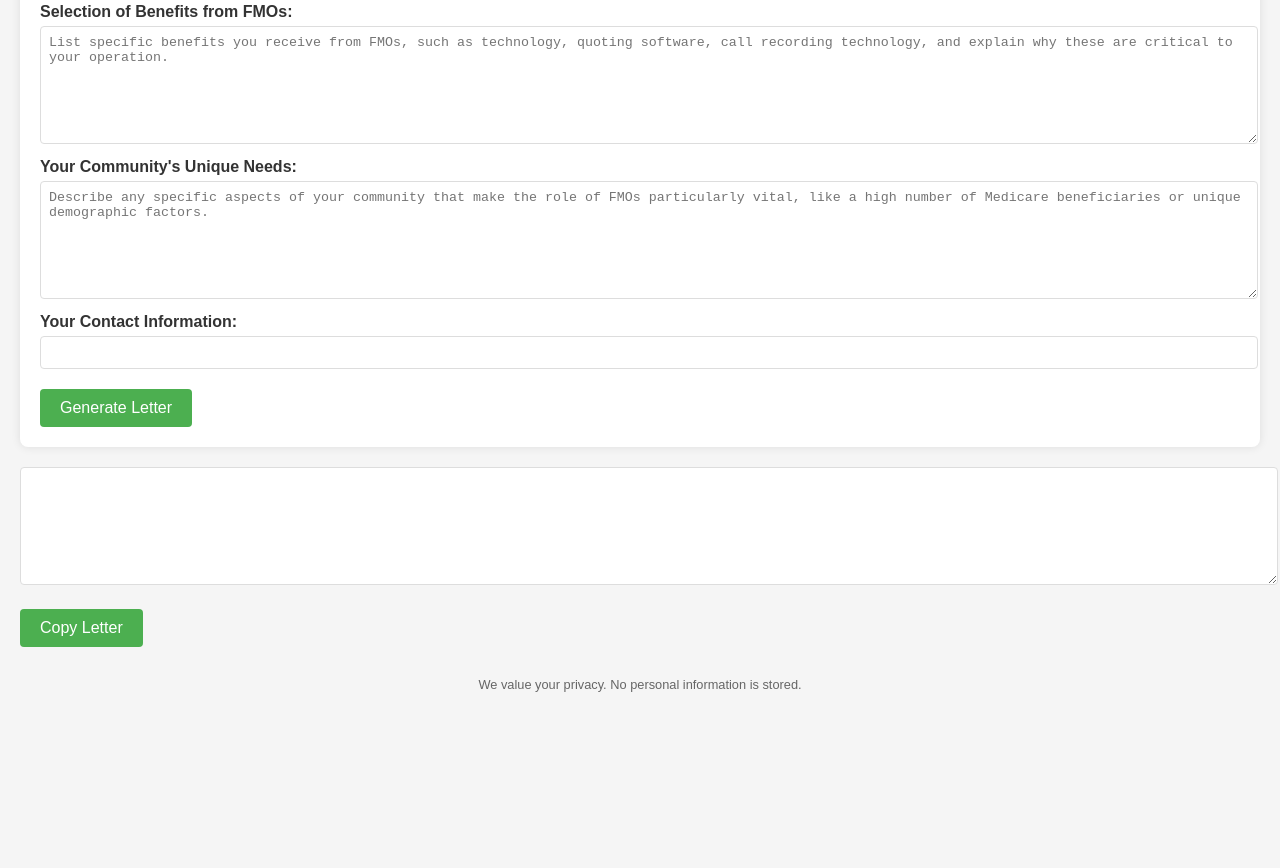
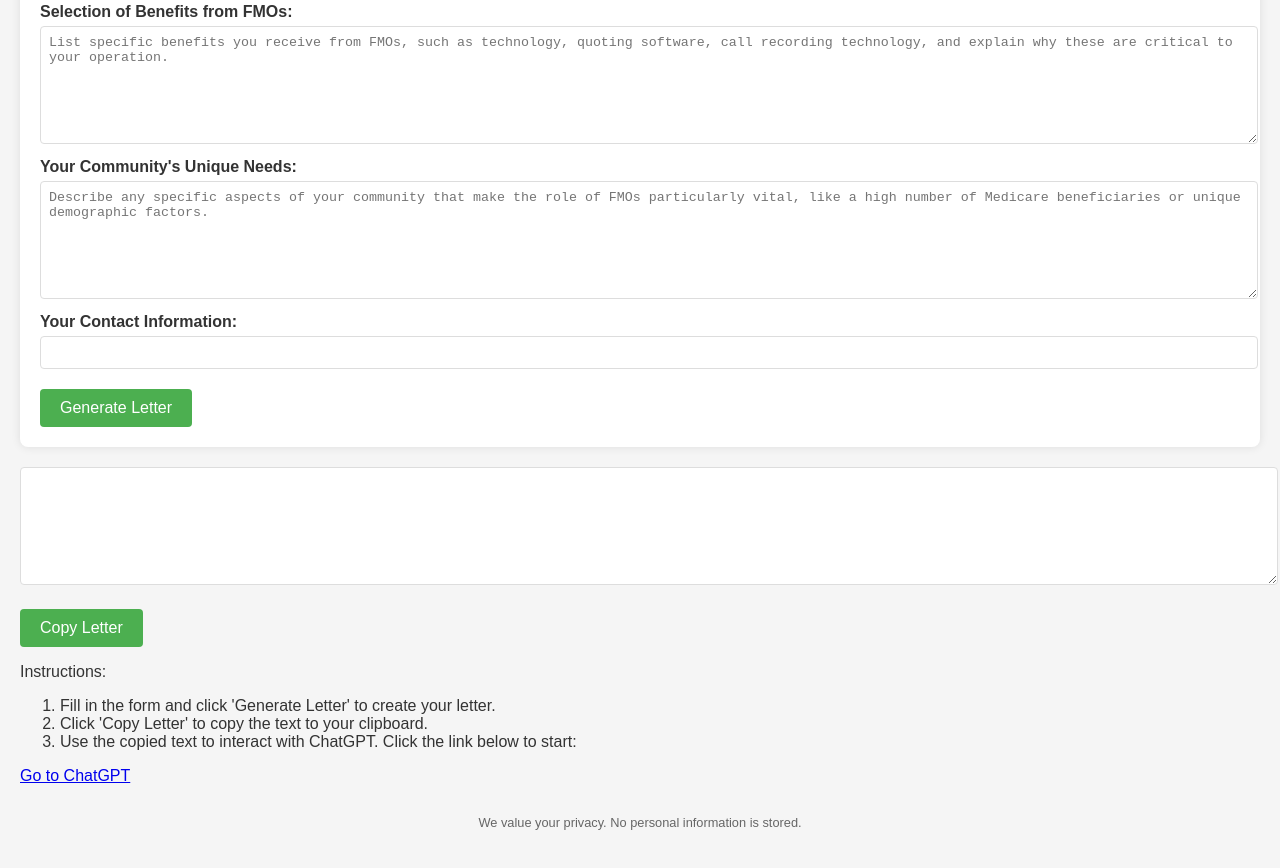
Before and after one commit to dennistonins/LetterPrompt1, a plain HTML site: page index.html in a window 1280 px wide. Shown: the part 716-1584 px from the top of the page. Before the commit the page ends 1448 px from the top, so only its background shows below. Drawn offline with Linux system fonts and the light colour scheme.

Commit message:
Add files via upload

```diff
--- a/index.html
+++ b/index.html
@@ -9,7 +9,7 @@
 <body>
     <header>
         <h1>Professional Letter Generator</h1>
-        <p>Create a customized letter to your senators and congressmen regarding important legislative issues.</p>
+        <p>Create a customized aI prompt to compose a letter to your senators and congressmen regarding important legislative issues.</p>
     </header>
     <form id="letterForm">
         <label for="name">Your Name:</label>
@@ -48,6 +48,16 @@
     <textarea id="outputLetter" readonly></textarea>
     <button id="copyButton">Copy Letter</button>
 
+    <div class="instructions">
+	        <p>Instructions:</p>
+	        <ol>
+	            <li>Fill in the form and click 'Generate Letter' to create your letter.</li>
+	            <li>Click 'Copy Letter' to copy the text to your clipboard.</li>
+	            <li>Use the copied text to interact with ChatGPT. Click the link below to start:</li>
+	        </ol>
+	        <a href="https://chat.openai.com/chat" target="_blank">Go to ChatGPT</a>
+    </div>
+
  <footer>
         <p>We value your privacy. No personal information is stored.</p>
     </footer>
```
